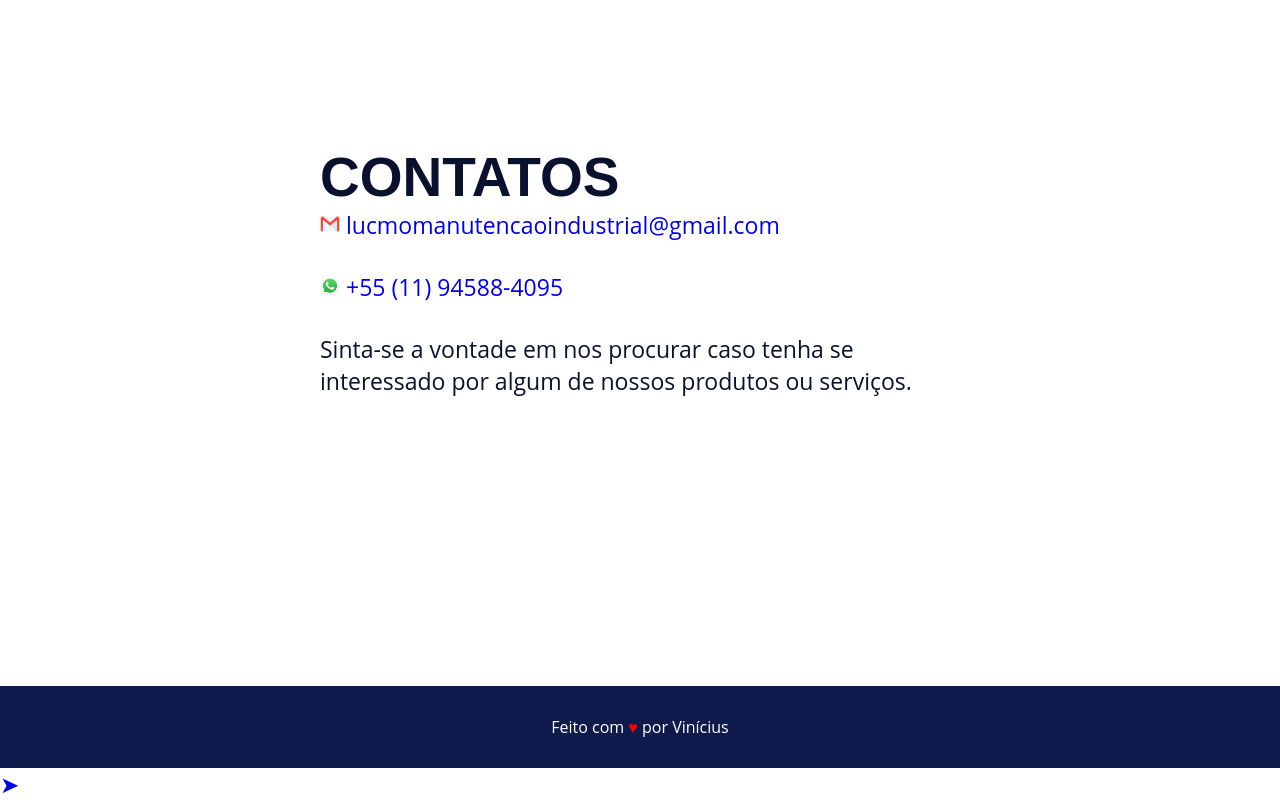
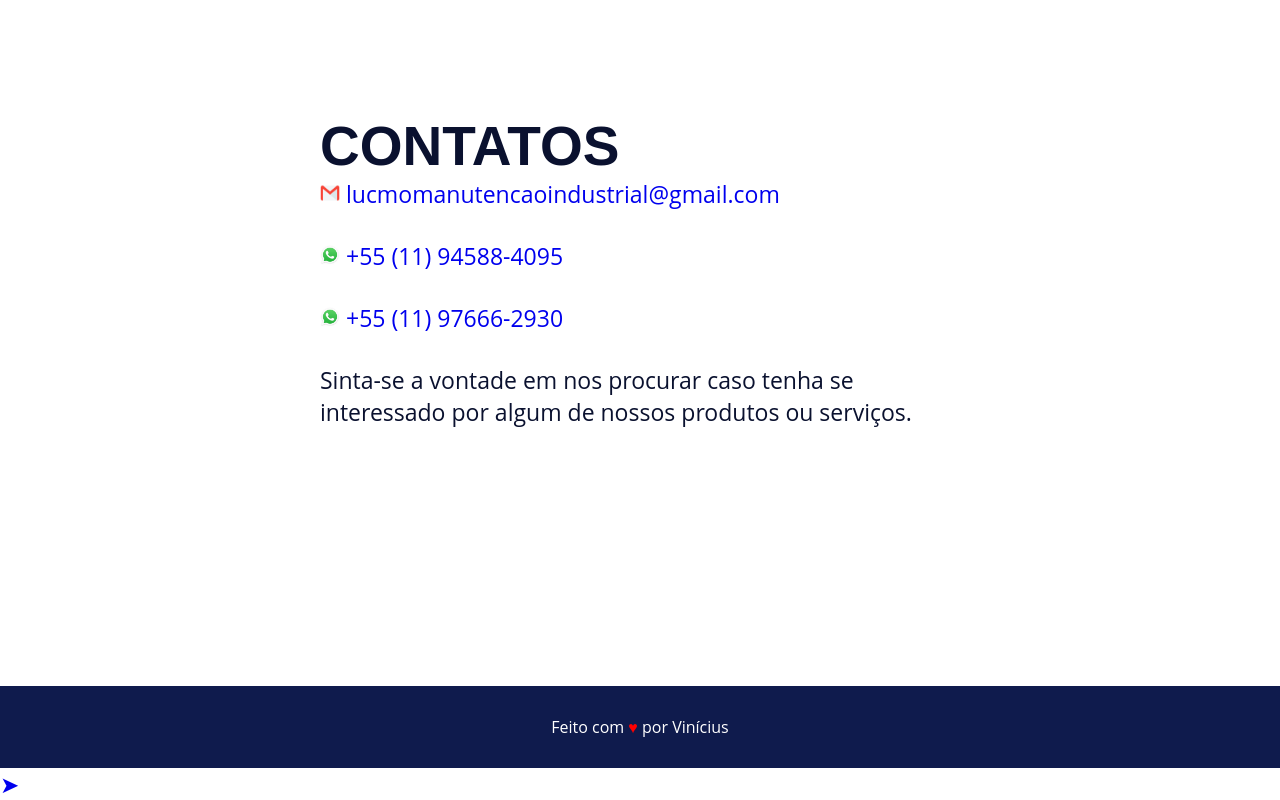
Before and after one commit to ViniciusMonarolo/Site-Lucmo, a plain HTML site: page index.html in a window 1280 px wide. Shown: the part 2574-3374 px from the top of the page. Drawn offline with Linux system fonts and the light colour scheme.

Commit message:
adicionando segundo numero de whats

```diff
--- a/index.html
+++ b/index.html
@@ -103,6 +103,12 @@
                     +55 (11) 94588-4095
                 </a>
             </p>
+            <p>
+                <a href="https://wa.me/+5511976662930">
+                    <img src="img/whats logo portfolio.jpg" alt="WhatsApp" width="20px" height="20px">
+                    +55 (11) 97666-2930
+                </a>
+            </p>
 
             <p>
                 Sinta-se a vontade em nos procurar caso tenha se interessado por algum de nossos produtos ou serviços.
```
